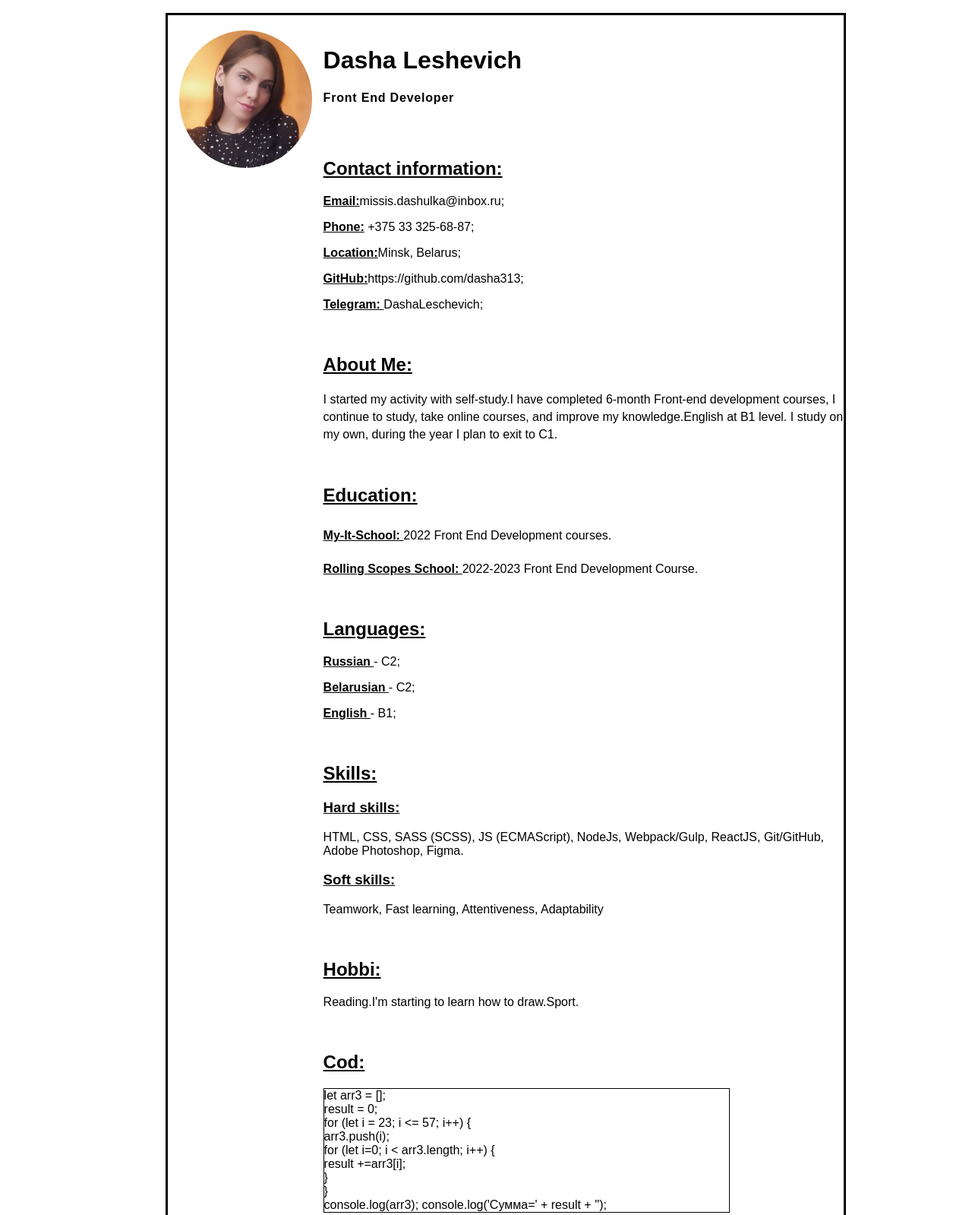
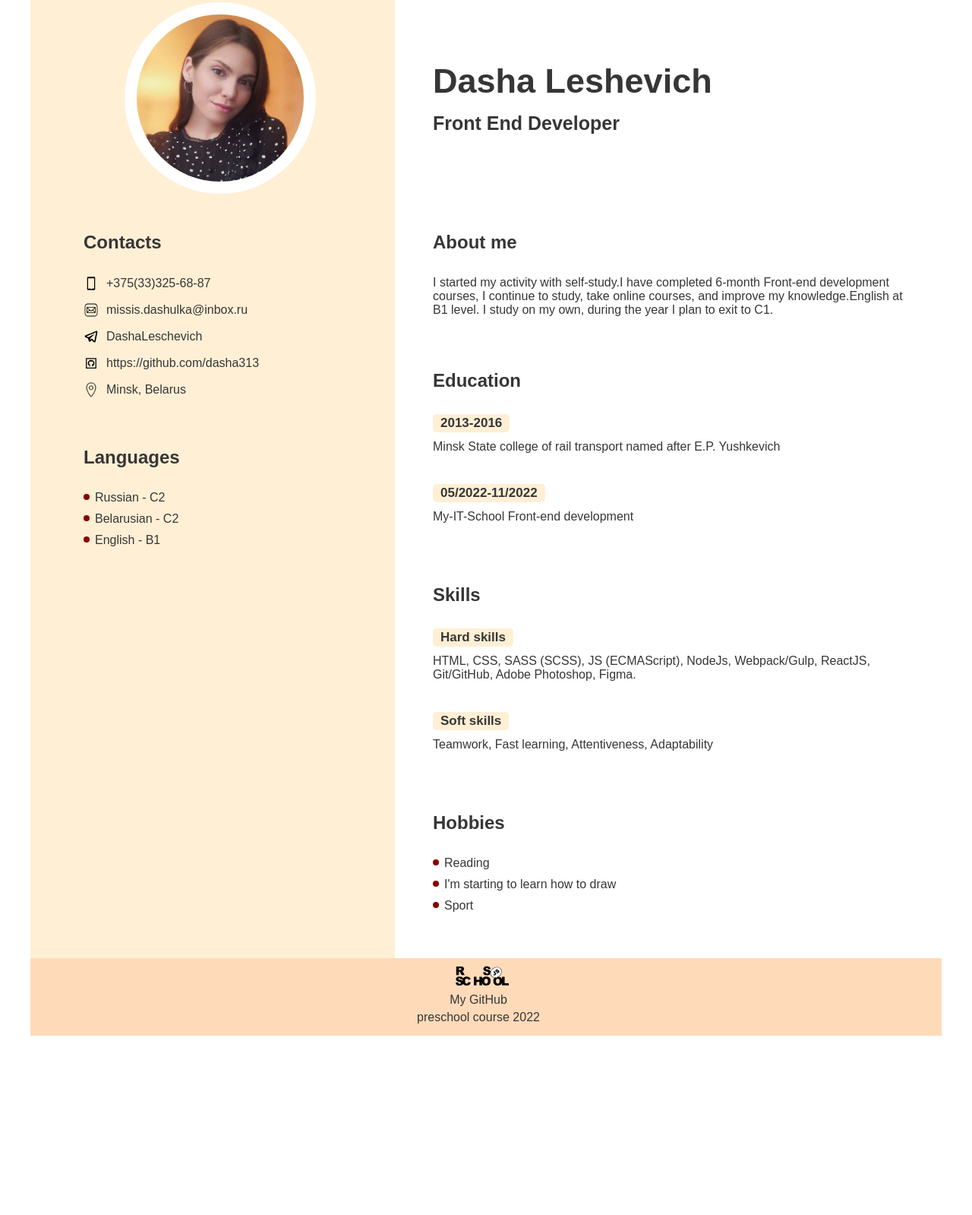
Before and after one commit to dasha313/rsschool-cv, a plain HTML site: page index.html in a window 1280 px wide. Shown: the part 47-1646 px from the top of the page at 76% size. After the commit the page ends 1410 px from the top, so only its background shows below. Drawn offline with Linux system fonts and the light colour scheme.

Commit message:
docs:add information in cv file

```diff
--- a/index.html
+++ b/index.html
@@ -6,81 +6,124 @@
    <meta http-equiv="X-UA-Compatible" content="IE=edge">
    <meta name="viewport" content="width=device-width, initial-scale=1.0">
    <link rel="stylesheet" href="style.css">
-   <title>CV-Dasha Leschevich</title>
+   <title>RSSchool CV</title>
 </head>
 
 <body>
-   <div class="container__cv">
-      <div class="container__cv-image">
-         <img class="foto-main" src="./img/foto.jpg" alt="foto">
-         <div class="container__cv-information">
-            <div class="cv-information">
-               <div class="information">
-                  <h1>Dasha Leshevich</h1>
-                  <div class="specialization">Front End Developer</div>
-                  <div class="contact-information">
-                     <h2 class="contact__info">Contact information:</h2>
-                     <p class="info"><b> Email:</b><a href="">missis.dashulka@inbox.ru;</a> </p>
-                     <p class="info"><b> Phone:</b> +375 33 325-68-87;</p>
-                     <p class="info"><b> Location:</b>Minsk, Belarus;</p>
-                     <p class="info"><b> GitHub:</b><a href="">https://github.com/dasha313;</a></p>
-                     <p class="info"><b>Telegram: </b><a href="">DashaLeschevich;</a> </p>
-                  </div>
-                  <div class="container__about-me">
-                     <h2 class="about-me">About Me:</h2>
-                     <p class="about-me__info">I started my activity with self-study.I have completed 6-month Front-end
-                        development courses, I
-                        continue to study, take online courses, and improve my knowledge.English at B1 level. I study on
-                        my
-                        own, during the year I plan to exit to C1.
-                     </p>
-                  </div>
-                  <div class="container__education">
-                     <h2 class="education">Education:</h2>
-                     <p class="education-school"><b>My-It-School: </b>2022 Front End Development courses.</p>
-                     <p class="education-school"><b>Rolling Scopes School: </b>2022-2023 Front End Development Course.
-                     </p>
-                  </div>
-                  <div class="container__languages">
-                     <h2 class="languages">Languages:</h2>
-                     <p class="languages__info"> <b>Russian </b> - C2;</p>
-                     <p class="languages__info"><b>Belarusian </b> - C2;</p>
-                     <p class="languages__info"><b>English </b>- B1;</p>
-                  </div>
-                  <div class="container__skills">
-                     <h2 class="skills">Skills:</h2>
-                     <h3 class="hard-skills">Hard skills:</h3>
-                     <p class="hard-skills__info">HTML, CSS, SASS (SCSS), JS (ECMAScript),
-                        NodeJs, Webpack/Gulp, ReactJS, Git/GitHub,
-                        Adobe Photoshop, Figma.</p>
-                     <h3 class="soft-skills">Soft skills:</h3>
-                     <p class="soft-skills__info">Teamwork, Fast learning, Attentiveness, Adaptability</p>
-                  </div>
-                  <div class="container__hobbi">
-                     <h2 class="hobbi">Hobbi:</h2>
-                     <p class="hobbi-info">
-                        Reading.I'm starting to learn how to draw.Sport.
-                     </p>
-                  </div>
-                  <div class="container__cod">
-                     <h2 class="cod">Cod:</h2>
-                     <div class="cod__container">
-                        let arr3 = [];<br>
-                        result = 0;<br>
-                        for (let i = 23; i &lt;= 57; i++) {<br>
-                        arr3.push(i); <br>
-                        for (let i=0; i &lt; arr3.length; i++) {<br>
-                        result +=arr3[i];<br>
-                        }<br>
-                        }<br>
-                        console.log(arr3); console.log('Сумма=' + result + '');
-                     </div>
-                  </div>
-               </div>
+   <div class="wrapper">
+      <header class="header">
+         <div class="column">
+            <div class="header__avatar">
+               <img src="./img/foto.jpg" class="header__image" alt="avatar">
             </div>
          </div>
-      </div>
+         <div class="column__header">
+            <h1 class="header__title">Dasha Leshevich</h1>
+            <h2 class="header__subtitle">Front End Developer</h2>
+         </div>
+      </header>
+      <main class="main">
+         <div class="column">
+            <section class="section__contact">
+               <h2 class="contact__title">Contacts</h2>
+               <ul class="contact__wrapper">
+                  <li class="contact__block">
+                     <div class="contact__image contact__image-tel"></div>
+                     <div class="contact__text">
+                        <a href="tel:375333256887" class="contact__link">+375(33)325-68-87</a>
+                     </div>
+                  </li>
+                  <li class="contact__block">
+                     <div class="contact__image contact__image-mail"></div>
+                     <div class="contact__text">
+                        <a href="mailto:missis.dashulka@inbox.ru" class="contact__link">missis.dashulka@inbox.ru</a>
+                     </div>
+                  </li>
+                  <li class="contact__block">
+                     <div class="contact__image contact__image-telegramm"></div>
+                     <div class="contact__text">
+                        <a href="https://t.me/DashaLeschevich" target="_blank" class="contact__link">DashaLeschevich</a>
+                     </div>
+                  </li>
+                  <li class="contact__block">
+                     <div class="contact__image contact__image-git"></div>
+                     <div class="contact__text">
+                        <a href="https://github.com/dasha313" target="_blank"
+                           class="contact__link">https://github.com/dasha313</a>
+                     </div>
+                  </li>
+                  <li class="contact__block">
+                     <div class="contact__image contact__image-location"></div>
+                     <div class="contact__text">
+                        <a href="https://yandex.by/maps/157/minsk/?ll=27.555691%2C53.902735&z=12"
+                           class="contact__link">Minsk, Belarus</a>
+                     </div>
+                  </li>
+               </ul>
+            </section>
+            <section class="section__languages">
+               <h2 class="languages__title">Languages</h2>
+               <ul class="languages__list">
+                  <li class="languages__item">Russian - C2</li>
+                  <li class="languages__item">Belarusian - C2</li>
+                  <li class="languages__item">English - B1</li>
+               </ul>
+            </section>
+         </div>
+         <div class="column column__main">
+            <section class="section__about">
+               <h2 class="about__title">About me</h2>
+               <p class="about__text">I started my activity with self-study.I have completed 6-month Front-end
+                  development courses, I continue to study, take online courses, and improve my knowledge.English at B1
+                  level. I study on my own, during the year I plan to exit to C1.</p>
+            </section>
+            <section class="section__education">
+               <h2 class="education__title">Education</h2>
+               <div class="education__block">
+                  <div class="date education__date">2013-2016</div>
+                  <p class="education__text">Minsk State
+                     college of rail transport
+                     named after E.P. Yushkevich</p>
+               </div>
+               <div class="education__block">
+                  <div class="date education__date">05/2022-11/2022</div>
+                  <p class="education__text">My-IT-School Front-end development </p>
+               </div>
+            </section>
+            <section class="section__skills">
+               <h2 class="skills__title">Skills</h2>
+               <div class="skills__block">
+                  <div class="skills skills__hard">Hard skills</div>
+                  <p class="skills__text">HTML, CSS, SASS (SCSS), JS (ECMAScript), NodeJs, Webpack/Gulp, ReactJS,
+                     Git/GitHub, Adobe Photoshop, Figma.</p>
+               </div>
+               <div class="skills__block">
+                  <div class="skills skills__soft">Soft skills</div>
+                  <p class="skills__text">Teamwork, Fast learning, Attentiveness, Adaptability</p>
+               </div>
+            </section>
+            <section class="section__hobbies">
+               <h2 class="hobbies__title">Hobbies</h2>
+               <ul class="hobbies__list">
+                  <li class="hobbies__item">Reading</li>
+                  <li class="hobbies__item">I'm starting to learn how to draw</li>
+                  <li class="hobbies__item">Sport</li>
+               </ul>
+            </section>
+         </div>
+      </main>
+      <footer class="footer">
+         <div class="footer__iner">
+            <div class="footer__block">
+               <img src="./img/rs-logo.svg" class="footer__image" alt="image">
+               <a href="https://github.com/dasha313" class="footer__link">My GitHub</a>
+               <a href="https://rs.school/js/" class="footer__link">preschool course
+                  2022</a>
+            </div>
+         </div>
+      </footer>
    </div>
+
 </body>
 
 </html>
--- a/style.css
+++ b/style.css
@@ -1,110 +1,242 @@
+* {
+   box-sizing: border-box;
+   padding: 0;
+   margin: 0;
+}
 body {
    margin: 0;
    padding: 0;
+   width: 100%;
    font-family: Arial, Helvetica, sans-serif;
+   color: #363636;
 }
 
-.container__cv {
-   width: 70%;
-   height: 80%;
-   padding: 5% 0 10% 17%;
+.wrapper {
+   max-width: 1200px;
+   margin: 0 auto;
 }
-.container__cv-image {
-   border: 3px solid #000;
-   padding-top: 20px;
+
+.header {
+   width: 100%;
    display: flex;
-   flex-direction: inherit;
-   padding-left: 15px;
 }
-.foto-main {
-   width: 20%;
-   height: 30%;
+.column {
+   width: 40%;
+   background-color: #ffefd5;
+   padding: 0 50px 0 70px;
+}
+.header__avatar {
+   display: flex;
+   width: 252px;
+   height: 252px;
+   justify-content: center;
+   margin: 50px auto;
+}
+.header__image {
    border-radius: 50%;
+   width: 100%;
+   border: 16px solid #fff;
 }
-.container__cv-information {
+.column__header {
+   width: 60%;
+   display: flex;
+   flex-direction: column;
+   justify-content: center;
+   padding: 0 50px;
+}
+.header__title {
+   font-size: 45px;
+}
+.header__subtitle {
+   font-size: 25px;
+   margin-top: 15px;
+}
+
+.main {
    display: flex;
 }
 
-.information {
+.section__contact {
+   padding-bottom: 50px;
+}
+.contact__title {
+   padding-bottom: 30px;
+}
+.contact__wrapper {
+   list-style: none;
+}
+.contact__block {
+   display: flex;
+   align-items: center;
+   padding-bottom: 15px;
+}
+.contact__image {
+   background-position: center left;
+   background-repeat: no-repeat;
+   background-size: cover;
+   width: 20px;
+   height: 20px;
+   margin-right: 10px;
+}
+.contact__image-tel {
+   background-image: url("./img/icons8-смартфон-30.png");
+}
+.contact__link {
+   text-decoration: none;
+   color: #363636;
+}
+.contact__link:hover {
+   text-decoration: underline #8b0000;
+}
+.contact__image-mail {
+   background-image: url("./img/icons8-почта.svg");
+}
+.contact__image-telegramm {
+   background-image: url("./img/icons8-телеграмма-app.svg");
+}
+.contact__image-git {
+   background-image: url("./img/icons8-квадрат-github.svg");
+}
+.contact__image-location {
+   background-image: url("./img/icons8-маркер-50.png");
+}
+
+.section__languages {
+   padding-bottom: 50px;
+}
+.languages__title {
+   padding-bottom: 30px;
+}
+.languages__list {
+   list-style: none;
+}
+.languages__item {
+   padding: 0 0 10px 15px;
+   position: relative;
+}
+.languages__item::before {
+   content: "";
+   position: absolute;
+   top: 4px;
+   left: 0;
+   display: block;
+   width: 8px;
+   height: 8px;
+   background-color: #8b0000;
+   border-radius: 50%;
+}
+
+.column__main {
+   width: 60%;
    display: flex;
    flex-direction: column;
-   background: #fff;
-   padding-left: 15px;
+   justify-content: center;
+   background-color: #fff;
+   padding: 0 50px;
 }
-.specialization {
+.section__about {
+   padding-bottom: 70px;
+}
+.about__title {
+   padding-bottom: 30px;
+}
+.about__text {
+}
+.section__education {
+   padding-bottom: 40px;
+}
+.education__title {
+   padding-bottom: 30px;
+}
+.education__block {
+   margin-bottom: 40px;
+}
+.date {
+   margin-bottom: 10px;
+   background-color: #ffefd5;
+   display: inline-block;
+   color: #363636;
+   border-radius: 5px;
+   padding: 2px 10px;
+   font-size: 17px;
    font-weight: 700;
-   padding-bottom: 20px;
-   letter-spacing: 0.8px;
 }
-.container__contact-info {
-   line-height: 2px;
+.education__date {
+   margin-bottom: 10px;
 }
-a {
-   text-decoration: none;
-   color: #000;
-}
-b {
-   text-decoration: underline;
-}
-.contact__info {
-   padding-top: 30px;
-   text-decoration: underline;
+.education__text {
+   font-weight: 500;
 }
 
-.container__about-me {
-   padding: 20px 0 10px 0;
+.section__skills {
+   padding-bottom: 40px;
 }
-.about-me {
-   text-decoration: underline;
+.skills__title {
+   padding-bottom: 30px;
 }
-.about-me__info {
-   line-height: 23px;
+.skills__block {
+   margin-bottom: 40px;
+}
+.skills {
+   margin-bottom: 10px;
+   background-color: #ffefd5;
+   display: inline-block;
+   color: #363636;
+   border-radius: 5px;
+   padding: 2px 10px;
+   font-size: 17px;
+   font-weight: 700;
 }
 
-.container__education {
-   padding: 10px 0 10px 0;
+.section__hobbies {
+   padding-bottom: 50px;
 }
-.education {
-   text-decoration: underline;
+.hobbies__title {
+   padding-bottom: 30px;
 }
-.education-school {
-   padding-top: 10px;
+.hobbies__list {
+   list-style: none;
+}
+.hobbies__item {
+   padding: 0 0 10px 15px;
+   position: relative;
+}
+.hobbies__item::before {
+   content: "";
+   position: absolute;
+   top: 4px;
+   left: 0;
+   display: block;
+   width: 8px;
+   height: 8px;
+   background-color: #8b0000;
+   border-radius: 50%;
 }
 
-.container__languages {
-   padding: 10px 0 10px 0;
+.footer {
+   background-color: #ffdab9;
+   padding: 10px 0;
 }
-.languages {
-   text-decoration: underline;
+.footer__iner {
+   display: flex;
+   justify-content: center;
+   align-items: center;
 }
-
-.container__skills {
-   padding: 10px 0 10px 0;
+.footer__block {
+   display: flex;
+   flex-direction: column;
+   justify-content: center;
+   align-items: center;
+   margin-right: 10px;
 }
-.skills {
-   text-decoration: underline;
+.footer__image {
+   width: 70px;
+   margin: 0 10px;
+   padding-bottom: 10px;
 }
-.hard-skills {
-   text-decoration: underline;
+.footer__link {
+   text-decoration: none;
+   color: #363636;
+   padding-bottom: 5px;
+   margin-right: 10px;
 }
-.soft-skills {
-   text-decoration: underline;
-}
-
-.container__hobbi {
-   padding: 10px 0 10px 0;
-}
-.hobbi {
-   text-decoration: underline;
-}
-
-.container__cod {
-   padding: 10px 0 10px 0;
-}
-.cod {
-   text-decoration: underline;
-}
-.cod__container {
-   border: 1px solid #000;
-   margin: 0 150px 50px 0;
-}
```
Also changed, not shown: img/icons8-квадрат-github.svg (added), img/icons8-маркер-50.png (added), img/icons8-почта.svg (added), img/icons8-смартфон-30.png (added), img/icons8-телеграмма-app.svg (added), img/rs-logo.svg (added).
